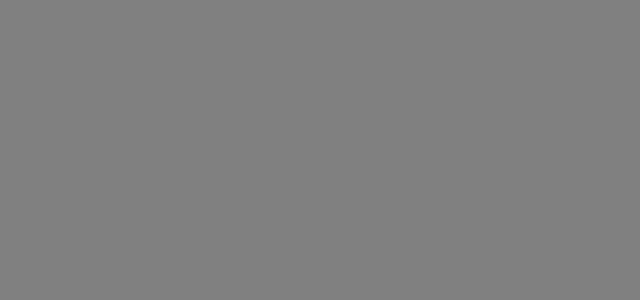
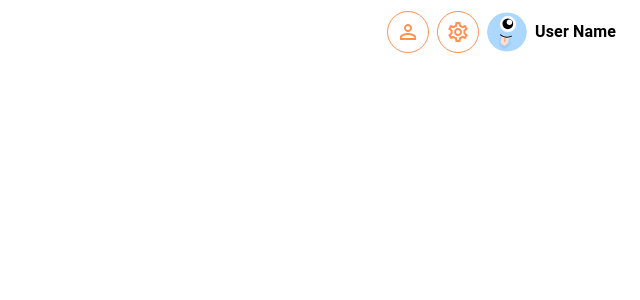
Before and after one commit to pnu-cloud/pickle-front, a React (Create React App) app: page /header in a window 1280 px wide. Before the commit this address had no page. Shown: the top 300 px of the page, without its empty margins (640-1280 px from the left). Built offline with nearby package versions, Linux system fonts and the light colour scheme.

Commit message:
feature : header 구현하기 - Material UI의 아이콘 사용 - MainLayout.jsx 파일 생성 후 Header.jsx 렌더링

```diff
--- a/src/components/Hello.jsx
+++ b/src/components/Hello.jsx
@@ -3,8 +3,8 @@ import React from 'react';
 const Hello = () => {
   return (
     <div>
-      <div style={{ color: 'white', fontSize: '100px' }}>This is main.</div>
-      <div style={{ color: 'white' }}>
+      <div style={{ color: 'black', fontSize: '100px' }}>This is main.</div>
+      <div style={{ color: 'black' }}>
         If you want to move, change URL.<br></br>For example, "localhost:3000/group".
         <br></br>You can check "useMainRouter.jsx" file.
       </div>
--- a/src/components/Layout/Gallery/GalleryBox.css
+++ b/src/components/Layout/Gallery/GalleryBox.css
@@ -1,5 +1,5 @@
 html {
-  background-color: gray;
+  /* background-color: gray; */
 }
 .galleryBox {
   position: relative;
--- /dev/null
+++ b/src/components/Layout/Header/Header.jsx
@@ -0,0 +1,41 @@
+import React from 'react';
+import { AppBar, Toolbar, Typography, IconButton, Avatar, Box } from '@mui/material';
+import { styled } from '@mui/material/styles';
+import { PICKLE_HEIGHT, PICKLE_COLOR } from 'constants/pickleTheme';
+import PersonOutlineOutlinedIcon from '@mui/icons-material/PersonOutlineOutlined';
+import SettingsOutlinedIcon from '@mui/icons-material/SettingsOutlined';
+
+import exImage from 'assets/bluee.svg';
+
+const Header = () => {
+  const StyledIconButton = styled(IconButton)(({ theme }) => ({
+    color: PICKLE_COLOR.pointOrange,
+    border: `1px solid ${PICKLE_COLOR.pointOrange}`,
+  }));
+  return (
+    <AppBar
+      position="sticky"
+      className="h-14 sm:h-header"
+      sx={{ height: PICKLE_HEIGHT.header, backgroundColor: 'transparent', boxShadow: 'none' }}
+    >
+      <Toolbar sx={{ display: 'flex', justifyContent: 'flex-end', alignItems: 'center' }}>
+        <Box sx={{ display: 'flex', alignItems: 'center', gap: 1 }}>
+          <StyledIconButton target="_blank">
+            <PersonOutlineOutlinedIcon />
+          </StyledIconButton>
+          <StyledIconButton target="_blank">
+            <SettingsOutlinedIcon />
+          </StyledIconButton>
+          <Box sx={{ display: 'flex', alignItems: 'center', gap: 1 }}>
+            <Avatar alt="U" src={exImage} />
+            <Typography variant="body1" sx={{ color: '#000', fontWeight: 600 }}>
+              User Name
+            </Typography>
+          </Box>
+        </Box>
+      </Toolbar>
+    </AppBar>
+  );
+};
+
+export default Header;
--- /dev/null
+++ b/src/components/Layout/Header/index.js
@@ -0,0 +1,3 @@
+import Header from './Header';
+
+export default Header;
--- /dev/null
+++ b/src/components/Layout/MainLayout.jsx
@@ -0,0 +1,14 @@
+import React from 'react';
+import Header from './Header';
+import Sidebar from './Sidebar';
+
+const MainLayout = () => {
+  return (
+    <div className="flex min-h-screen">
+      <Header></Header>
+      <Sidebar></Sidebar>
+    </div>
+  );
+};
+
+export default MainLayout;
--- a/src/components/Layout/Sidebar/Sidebar.jsx
+++ b/src/components/Layout/Sidebar/Sidebar.jsx
@@ -1,4 +1,5 @@
 import React from 'react';
+import { PICKLE_COLOR, PICKLE_WIDTH } from 'constants/pickleTheme';
 
 const Sidebar = () => {
   return <div></div>;
--- /dev/null
+++ b/src/components/Layout/Sidebar/index.js
@@ -0,0 +1,3 @@
+import Sidebar from './Sidebar';
+
+export default Sidebar;
--- a/src/index.css
+++ b/src/index.css
@@ -3,3 +3,13 @@
 @tailwind utilities;
 
 @import url('https://fonts.googleapis.com/css2?family=Poppins:ital,wght@0,100;0,200;0,300;0,400;0,500;0,600;0,700;0,800;0,900;1,100;1,200;1,300;1,400;1,500;1,600;1,700;1,800;1,900&display=swap');
+
+@layer base {
+  html {
+    font-family: 'Poppins';
+    color: #000;
+  }
+  body {
+    background-color: #fff;
+  }
+}
```
Also changed, not shown: src/router/useMainRouter.jsx (+15 -4 lines).
